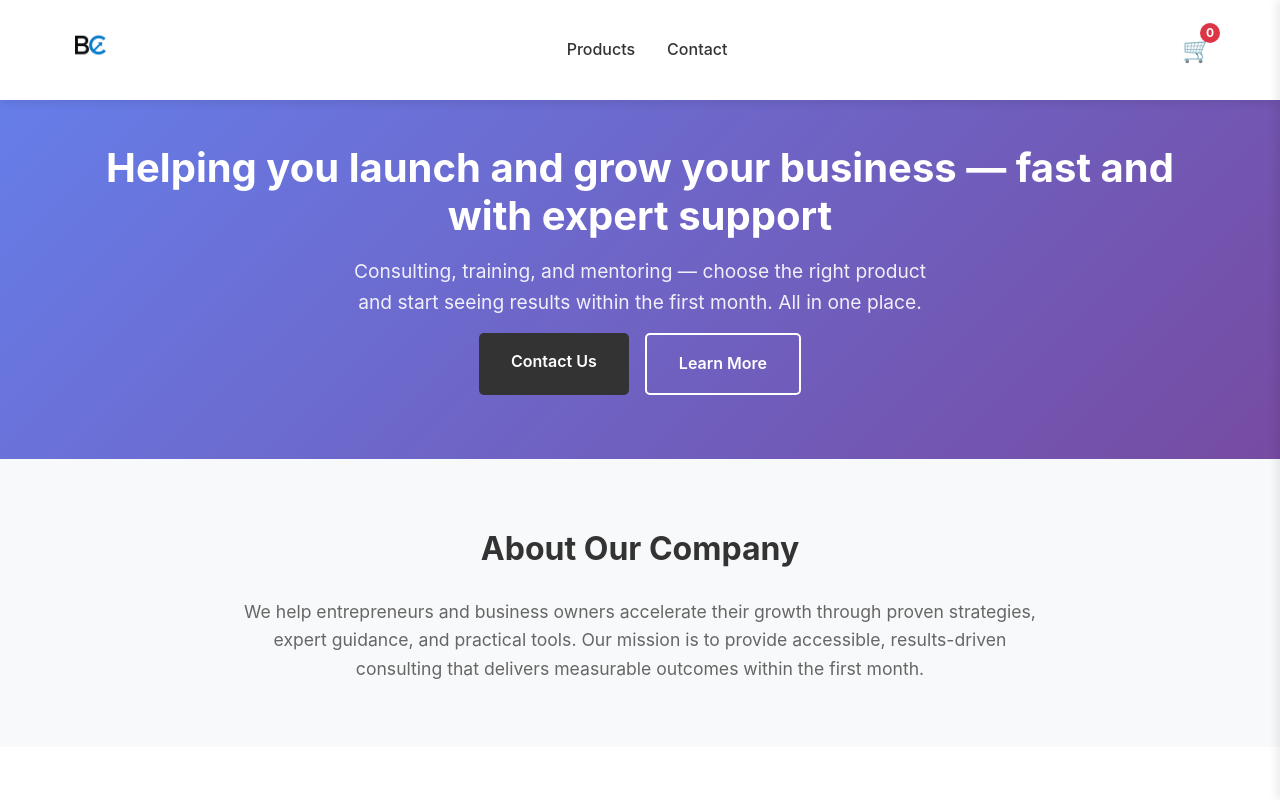
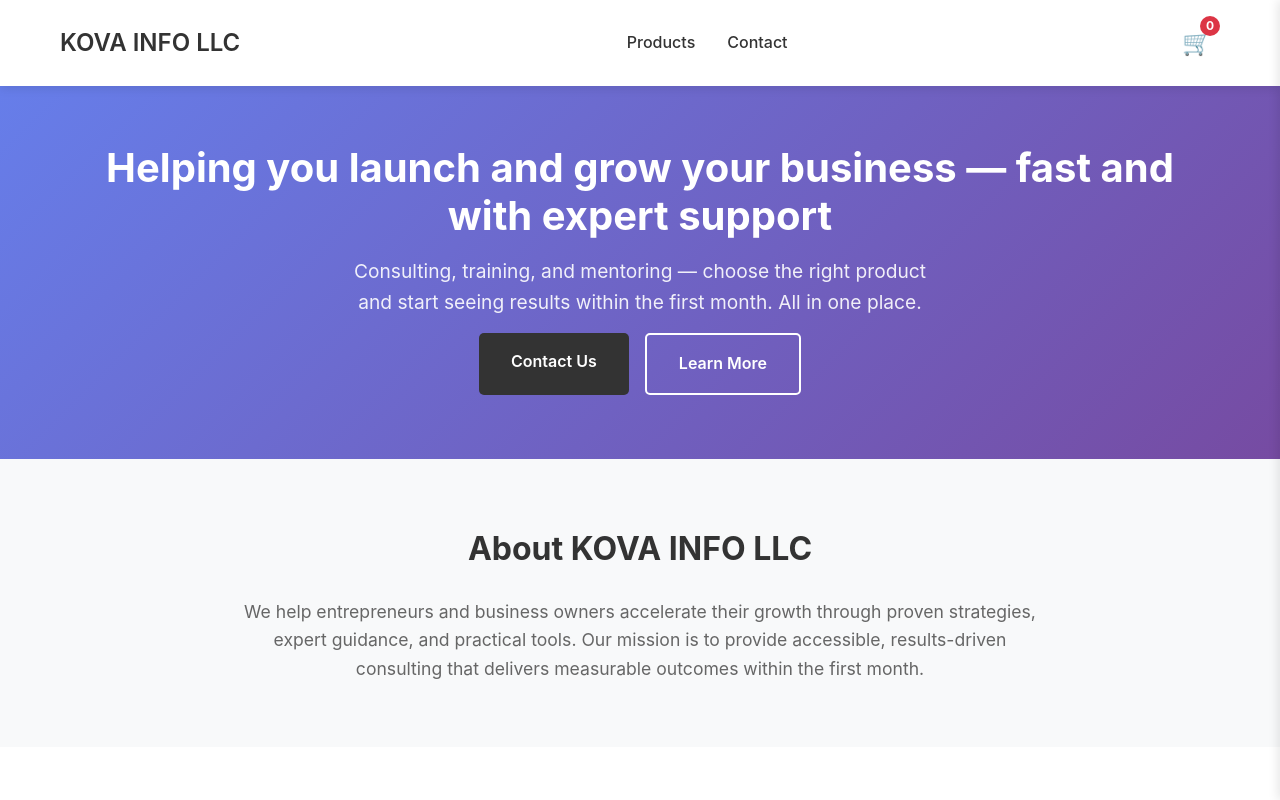
Before and after one commit to Andrey1224/LandinfPageNew, a plain HTML site: page index.html in a window 1280 px wide. Shown: the top 800 px of the page. Drawn offline with Linux system fonts and the light colour scheme.

Commit message:
Add visible KOVA INFO LLC company name
- Display company name prominently in header
- Update About section title to include company name
- Remove logo dependency for better visibility

```diff
--- a/index.html
+++ b/index.html
@@ -23,8 +23,7 @@
         <div class="container">
             <div class="header-content">
                 <div class="logo">
-                    <img src="images/branding/logo.png" alt="KOVA INFO LLC" onerror="this.style.display='none'; this.nextElementSibling.style.display='block'">
-                    <h1 style="display: none;">KOVA INFO LLC</h1>
+                    <h1>KOVA INFO LLC</h1>
                 </div>
                 <nav class="nav">
                     <a href="#products">Products</a>
@@ -54,7 +53,7 @@
 
         <section class="about" id="about">
             <div class="container">
-                <h3>About Our Company</h3>
+                <h3>About KOVA INFO LLC</h3>
                 <p>We help entrepreneurs and business owners accelerate their growth through proven strategies, expert guidance, and practical tools. Our mission is to provide accessible, results-driven consulting that delivers measurable outcomes within the first month.</p>
             </div>
         </section>
```
